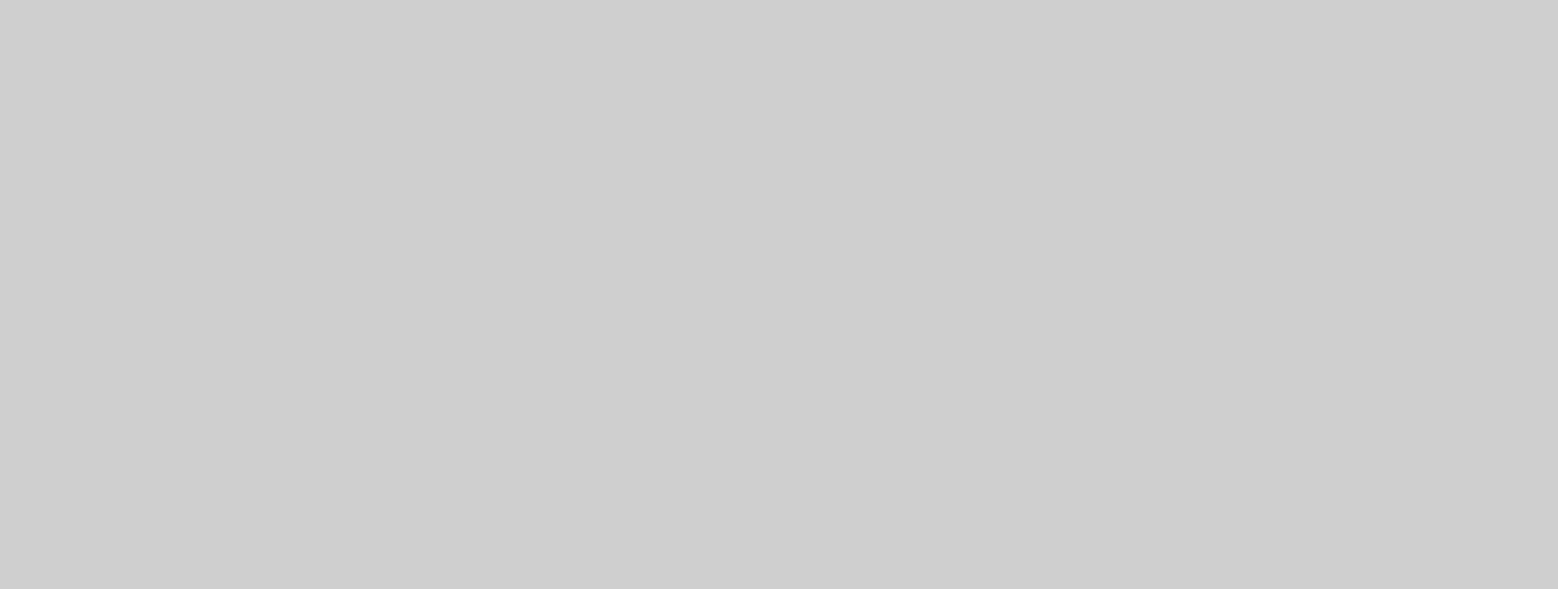
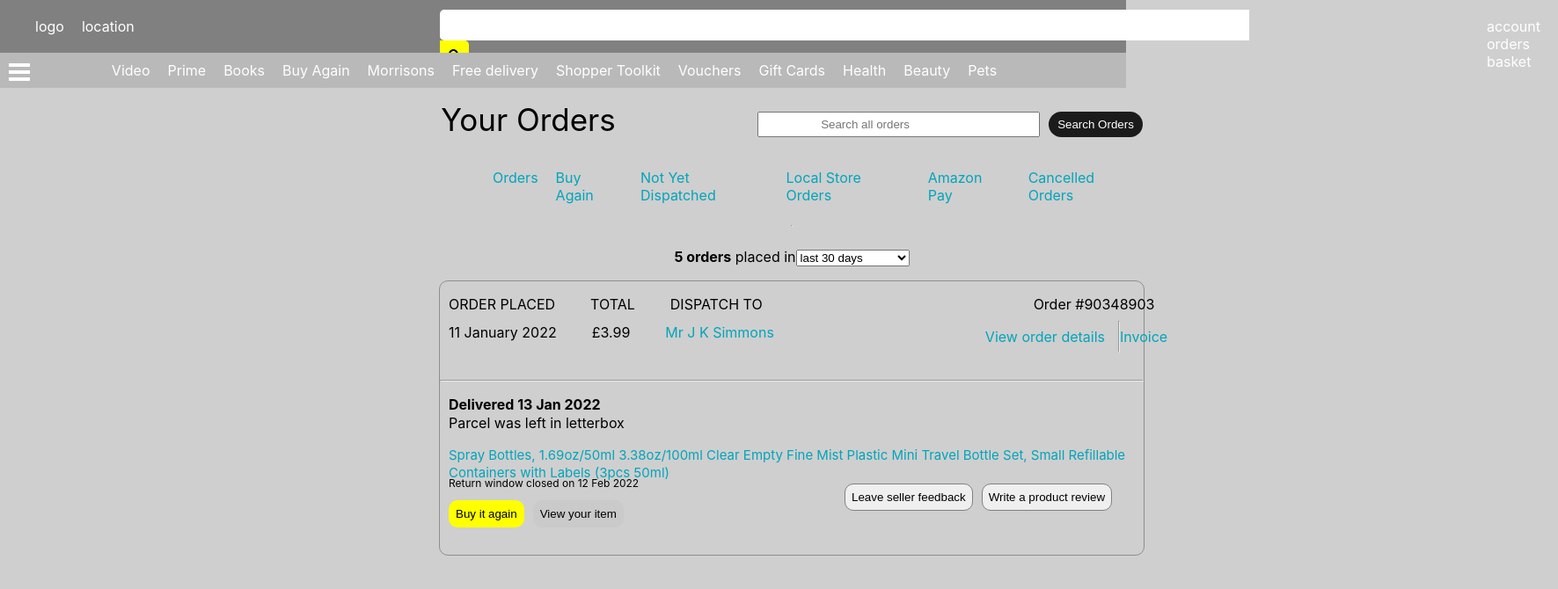
Before and after one commit to Jay3162/Instant, a React (Create React App) app: page /orders in a window 1280 px wide. Shown: the top 670 px of the page at 88% size, 1771 px wide, since content can reach past the window. Built offline with nearby package versions, Linux system fonts and the light colour scheme.

Commit message:
first draft of order page

```diff
--- a/src/App.js
+++ b/src/App.js
@@ -2,6 +2,7 @@ import './App.css';
 import LandingPage from './landingPage/landingPage.js'
 import { Switch, Route } from 'react-router-dom'
 import ProductPage from './productPage/productPage';
+import Orders from './orders/orders'
 
 function App() {
   return (
@@ -9,6 +10,7 @@ function App() {
     <Switch>
       <Route path='/' exact component={LandingPage}/>
       <Route path={'/products'} exact component={ProductPage}/>
+      <Route path={'/orders'} exact component={Orders}/>
     </Switch>
 
   );
--- a/src/landingPage/secondNav/sidemenu/sidemenu.module.css
+++ b/src/landingPage/secondNav/sidemenu/sidemenu.module.css
@@ -11,10 +11,6 @@ li {
 .dropdown {
     position: absolute;
     z-index: 9;
-
-
-
-
 
 }
 
@@ -30,6 +26,7 @@ li {
     color: black;
 
 
+
 }
 
 
--- /dev/null
+++ b/src/orders/orders.js
@@ -0,0 +1,87 @@
+import React from 'react'
+import style from './orders.module.css'
+import TopNav from '../landingPage/TopNav/topNav.js'
+import SecondNav from '../landingPage/secondNav/secondNav.js'
+import SearchBar from '../searchBar/searchBar'
+
+
+function MyOrders() {
+    return (
+        <div className={style["container"]}>
+            <div className={style["top-container"]}>
+            <p className={style["title"]}>Your Orders</p>
+            <form className={style["search-container"]}>
+                <input className={style["order-search"]} placeholder="Search all orders"></input>
+                <button className={style["order-search-btn"]}>Search Orders</button>
+            </form>
+
+            </div>
+            <ul className={style["nav"]}>
+                <li className={style["options-nav"]}><a href="#" className="order-options">Orders</a></li>
+                <li className={style["options-nav"]}><a href="#" className="order-options">Buy Again</a></li>
+                <li className={style["options-nav"]}><a href="#" className="order-options">Not Yet Dispatched</a></li>
+                <li className={style["options-nav"]}><a href="#" className="order-options">Local Store Orders</a></li>
+                <li className={style["options-nav"]}><a href="#" className="order-options">Amazon Pay</a></li>
+                <li className={style["options-nav"]}><a href="#" className="order-options">Cancelled Orders</a></li>
+            </ul>
+            <hr></hr>
+            <p className={style["order-range"]}><b>5 orders</b> placed in
+            <select>
+                <option>last 30 days</option>
+                <option>past three months</option>
+                <option>2022</option>
+                <option>2021</option>
+                <option>2020</option>
+                <option>2019</option>
+                </select></p>
+            <div className={style["previous-order"]}>
+                <div className={style["order-det-title"]}>
+                    <p className={style["title-headers"]}>ORDER PLACED</p>
+                    <p className={style["title-headers"]}>TOTAL</p>
+                    <p className={style["title-headers"]}>DISPATCH TO</p>
+                    <div className={style["right-nav"]}><p>Order #90348903</p></div>
+                </div>
+                <div className={style["results-headers"]}>
+                    <p className={style["results-data"]}>11 January 2022</p>
+                    <p className={style["results-data"]}>£3.99</p>
+                    <p className={style["results-data"]}><a>Mr J K Simmons</a></p>
+                    <div className={style["right-nav-lower"]}>
+                        <p className={style["r-nav-low-el"]}><a>View order details</a></p>
+                        <hr></hr>
+                        <p className={style["r-nav-low-el"]}><a>Invoice</a></p>
+                        </div>
+
+                    </div>
+                    <hr></hr>
+                <div className={style["old-order"]}>
+                    <p className={style["old-date"]}><b>Delivered 13 Jan 2022</b></p>
+                    <p className={style["drop-location"]}>Parcel was left in letterbox</p>
+                    <div className={style["order-prod"]}>
+                        <img></img>
+                        <a href="#" className={style["prod-title"]}>
+                        Spray Bottles, 1.69oz/50ml 3.38oz/100ml Clear Empty Fine Mist Plastic Mini Travel Bottle Set, Small Refillable Containers with Labels (3pcs 50ml)</a>
+                        <p className={style["return-window"]}>Return window closed on 12 Feb 2022</p>
+                        <button className={style["buy-again-btn"]}>Buy it again</button>
+                        <button className={style["item-buy-btn"]}>View your item</button>
+                        <div className={style["rightside-btn"]}>
+                            <button className={style["feedback-btn"]}>Leave seller feedback</button>
+                            <button className={style["review-btn"]}>Write a product review</button>
+                            </div>
+                            </div>
+                    </div>
+                </div>
+
+                </div>
+    )
+}
+
+export default function Orders() {
+    return (
+        <div>
+            <TopNav />,
+            <SearchBar />,
+            <SecondNav />,
+            <MyOrders />
+        </div>
+    )
+}
--- /dev/null
+++ b/src/orders/orders.module.css
@@ -0,0 +1,183 @@
+.container {
+    position: absolute;
+    display: flex;
+    flex-direction: column;
+    align-items: center;
+
+    left: 500px;
+    width: 800px;
+
+
+}
+
+a {
+    text-decoration: none;
+    color: rgb(0, 165, 187);
+}
+
+.top-container {
+    position: relative;
+
+
+}
+
+.title {
+    font-size: 35px;
+    display: flex;
+    justify-items: flex-start;
+    margin-right: 360px;
+    margin-bottom: -30px;
+}
+
+.search-container {
+    top: 100px;
+    margin-left: 360px;
+    margin-bottom: 20px;
+
+}
+
+.order-search {
+    padding: 5px 70px;
+    margin-right: 10px;
+}
+
+.order-search-btn {
+    border-radius: 20px;
+    border-style: none;
+    padding: 7px 10px;
+    color: white;
+    background-color: rgb(27, 27, 27);
+    cursor: pointer;
+}
+
+.nav {
+    display: flex;
+    flex-direction: row;
+}
+
+.options-nav {
+    padding-left: 20px;
+}
+
+li {
+    list-style: none;
+    padding: 0px;
+    margin: 0px;
+}
+
+
+.previous-order {
+    border: 1px solid rgb(143, 143, 143);
+    width: 800px;
+    border-radius: 10px;
+}
+
+.order-det-title {
+    display: flex;
+    flex-direction: row;
+    padding-left: 10px;
+
+}
+
+.title-headers {
+    padding-right: 40px;
+}
+
+.right-nav {
+    position: relative;
+    display: flex;
+    left: 268px;
+}
+
+.right-nav-lower {
+    position: relative;
+    display: flex;
+    flex-direction: row;
+    left: 200px;
+    top: -15px;
+}
+
+.results-headers {
+    display: flex;
+    flex-direction: row;
+    padding-left: 10px;
+
+}
+
+.results-data {
+    position: relative;
+    padding-right: 40px;
+    top: -20px;
+}
+
+.r-nav-low-el {
+    position: relative;
+    margin-right: 5px;
+    margin-left: 10px;
+
+    left: -10px;
+
+}
+
+.old-order {
+    position: relative;
+    margin-left: 10px;
+
+}
+
+.drop-location {
+    margin-top: -15px;
+}
+
+.prod-title {
+    font-size: 15px;
+
+}
+
+.return-window {
+    font-size: 12px;
+    margin-top: -5px;
+}
+
+.buy-again-btn {
+    padding: 8px;
+    border-radius: 10px;
+    border-style: none;
+    margin-right: 10px;
+    background-color: yellow;
+}
+
+.item-buy-btn {
+
+    padding: 8px;
+    border-radius: 10px;
+    border-style: none;
+    background-color: rgb(202, 202, 202);
+}
+
+.rightside-btn {
+    position: relative;
+    left: 450px;
+    top: -50px;
+}
+
+.feedback-btn {
+    border-radius: 10px;
+    border: 1px solid grey;
+    margin-right: 10px;
+    padding: 7px;
+}
+
+.feedback-btn:hover {
+    cursor: pointer;
+}
+
+.review-btn {
+    border-radius: 10px;
+    border: 1px solid grey;
+    padding: 7px;
+}
+
+.review-btn:hover {
+    cursor: pointer;
+}
--- a/src/productPage/productPage.js
+++ b/src/productPage/productPage.js
@@ -51,13 +51,13 @@ function Products() {
                     <button className={style["basket-btn"]}>Add to Basket</button>
                     <button className={style["buy-btn"]}>Buy Now</button>
                 </div>
-                <a>Secure transaction</a>
+                <a href="#">Secure transaction</a>
                 <p>Dispatches from Instant</p>
                 <p>Sold by Instant</p>
                 <div className={style["insurance"]}>
                     <p><b>Add Extra Protection?</b></p>
-                    <a>3-year product care for £9.49</a>
-                    <a>2-year product care for £6.39</a>
+                    <a href="#">3-year product care for £9.49</a>
+                    <a href="#">2-year product care for £6.39</a>
 
                     <p>Add gift options</p>
 
@@ -73,9 +73,12 @@ function Products() {
 
 export default function ProductPage() {
     return (
+        <div>
         <TopNav />,
         <SearchBar />,
         <SecondNav />,
         <Products />
+        </div>
+
     )
 }
--- a/src/products/products.js
+++ b/src/products/products.js
@@ -4,7 +4,7 @@ export default function Products() {
     return (
         <div className={style["squares-container"]}>
             <div className={style["square"]}>
-                <div className={style["prod-img"]}><a href='/products'>i</a></div>
+                <div className={style["prod-img"]}><a href='/products'></a></div>
             </div>
             <div className={style["square"]}>
                 <div className={style["prod-img"]}></div>
```
